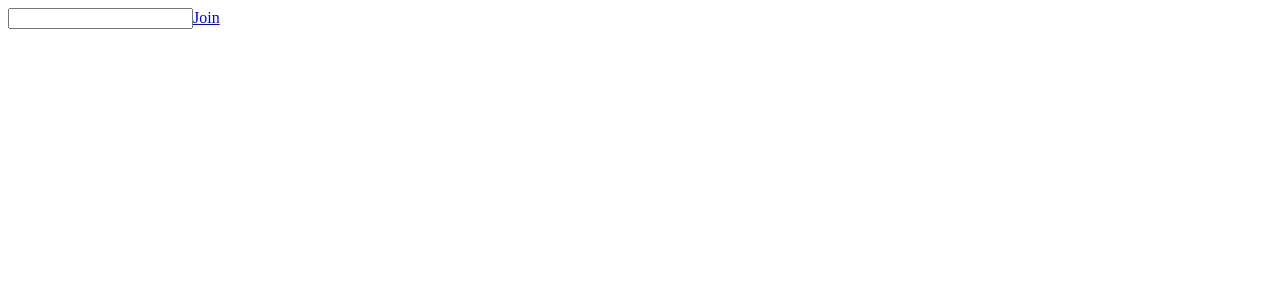
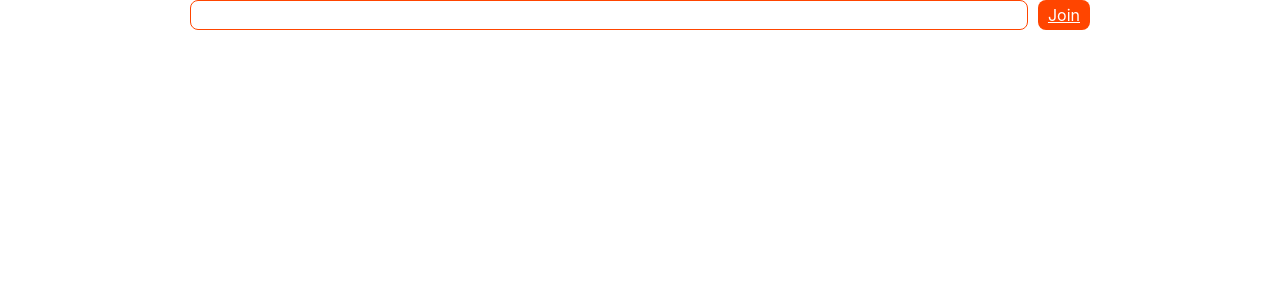
Before and after one commit to poomer123/react-socket.io-client, a React (Create React App) app: page / in a window 1280 px wide. Shown: the top 300 px of the page. Built offline with nearby package versions, Linux system fonts and the light colour scheme.

Commit message:
implement style

```diff
--- /dev/null
+++ b/src/App.css
@@ -0,0 +1,114 @@
+body {
+	margin: 0;
+	padding: 0;
+	font-family: -apple-system, BlinkMacSystemFont, 'Segoe UI', 'Roboto',
+		'Oxygen', 'Ubuntu', 'Cantarell', 'Fira Sans', 'Droid Sans',
+		'Helvetica Neue', sans-serif;
+	-webkit-font-smoothing: antialiased;
+	-moz-osx-font-smoothing: grayscale;
+}
+
+code {
+	font-family: source-code-pro, Menlo, Monaco, Consolas, 'Courier New',
+		monospace;
+}
+
+.App {
+	display: flex;
+	flex-direction: column;
+	justify-content: space-between;
+	height: 100vh;
+}
+
+.App-header {
+	background-color: #262626;
+	overflow: visible;
+	width: 100%;
+	text-align: center;
+	color: white;
+}
+
+.Messages-list {
+	padding: 20px 0;
+	max-width: 900px;
+	width: 100%;
+	margin: 0 auto;
+	list-style: none;
+	padding-left: 0;
+	flex-grow: 1;
+	overflow: auto;
+}
+
+.Messages-message {
+	display: flex;
+	margin-top: 10px;
+}
+
+.Messages-message.currentMember {
+	/*justify-content: flex-end;*/
+	flex-direction: row-reverse;
+	text-align: right;
+}
+
+.Message-content {
+	display: inline-block;
+}
+
+.currentMember > .Message-content {
+	align-items: flex-end;
+}
+
+.Messages-message > .avatar {
+	height: 35px;
+	width: 35px;
+	border-radius: 50%;
+	display: inline-block;
+	margin: 0 10px -10px;
+}
+
+.Message-content > .username {
+	display: block;
+	color: gray;
+	font-size: 14px;
+	padding-bottom: 4px;
+}
+
+.Message-content > .text {
+	padding: 10px;
+	max-width: 400px;
+	margin: 0;
+	border-radius: 12px;
+	background-color: cornflowerblue;
+	color: white;
+	display: inline-block;
+}
+
+.currentMember > .Message-content .text {
+	background-color: orangered;
+}
+
+.MessageForm {
+	display: flex;
+	width: 100%;
+	justify-content: space-between;
+	max-width: 900px;
+	margin: 0 auto 40px;
+}
+
+.MessageInput {
+	padding: 5px;
+	font-size: 16px;
+	border-radius: 8px;
+	border: 1px solid orangered;
+	flex-grow: 1;
+}
+
+.MessageButton {
+	padding: 5px 10px;
+	font-size: 16px;
+	background-color: orangered;
+	color: white;
+	border: none;
+	border-radius: 8px;
+	margin-left: 10px;
+}
--- a/src/App.js
+++ b/src/App.js
@@ -2,6 +2,7 @@ import React from 'react'
 import { BrowserRouter as Router, Switch, Route } from 'react-router-dom'
 import ChatRoom from './chat/ChatRoom'
 import ChatForm from './chat/ChatForm'
+import './App.css'
 
 function App() {
 	return (
--- a/src/chat/ChatForm.js
+++ b/src/chat/ChatForm.js
@@ -7,9 +7,19 @@ export default function ChatForm() {
 		setName(e.target.value)
 	}
 	return (
-		<div>
-			<input type="name" onChange={handleChange} value={name} />
-			<Link to={{ pathname: '/chatroom', name }}>Join</Link>
+		<div className="MessageForm">
+			<input
+				type="name"
+				className="MessageInput"
+				onChange={handleChange}
+				value={name}
+			/>
+			<Link
+				to={{ pathname: '/chatroom', name }}
+				className="MessageButton"
+			>
+				Join
+			</Link>
 		</div>
 	)
 }
--- a/src/chat/Message.js
+++ b/src/chat/Message.js
@@ -4,7 +4,10 @@ export default function Message(props) {
 	const { message } = props
 	return (
 		<li>
-			{message.member} : {message.text}
+			<div className="Message-content">
+				<div className="username">{message.member}</div>
+				<div className="text">{message.text}</div>
+			</div>
 		</li>
 	)
 }
--- a/src/chat/MessageForm.js
+++ b/src/chat/MessageForm.js
@@ -16,9 +16,14 @@ export default function MessageForm(props) {
 	}
 
 	return (
-		<form onSubmit={handleSubmit}>
-			<input type="text" onChange={handleChange} value={value} />
-			<button>Send</button>
+		<form onSubmit={handleSubmit} className="MessageForm">
+			<input
+				type="text"
+				className="MessageInput"
+				onChange={handleChange}
+				value={value}
+			/>
+			<button className="MessageButton">Send</button>
 		</form>
 	)
 }
--- a/src/chat/MessageList.js
+++ b/src/chat/MessageList.js
@@ -4,13 +4,13 @@ import Message from './Message'
 export default function MessageList(props) {
 	const { messages } = props
 	return (
-		<div>
+		<>
 			{messages.length > 0 &&
 				messages.map(message => (
-					<ul key={message.id}>
+					<ul key={message.id} className="Messages-list">
 						<Message message={message} />
 					</ul>
 				))}
-		</div>
+		</>
 	)
 }
```
